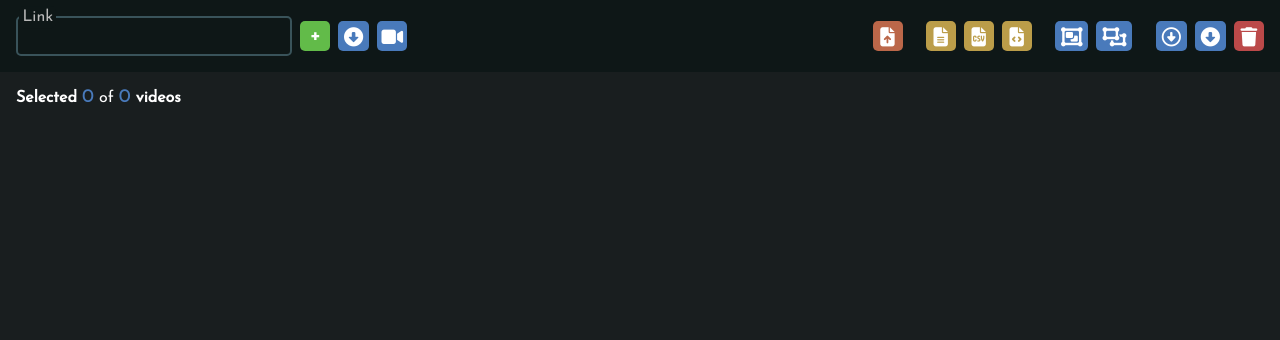
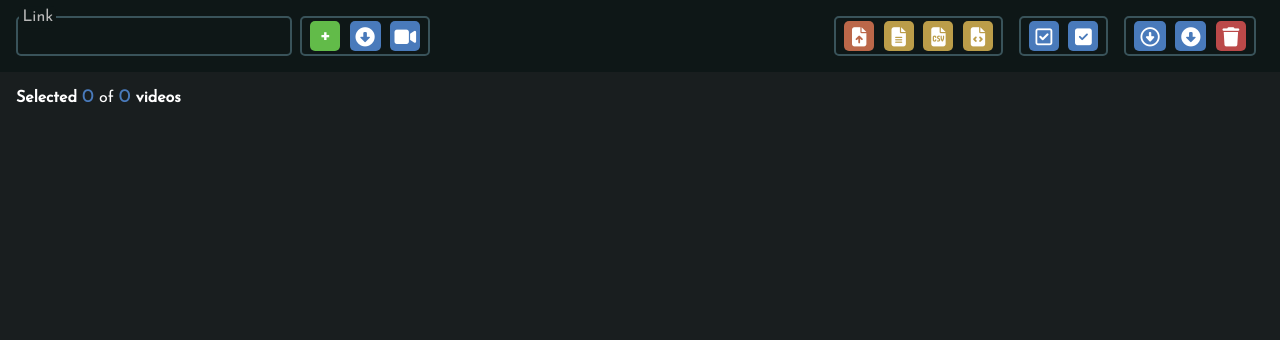
Before and after one commit to M4rshe1/ByteTube, a FastAPI app: page / in a window 1280 px wide. Shown: the part 86-426 px from the top of the page. Run offline with FastAPI, Linux system fonts and the light colour scheme; data comes from the database, SQL or seed files in the repository; data that the repository does not hold is empty; some libraries are stand-ins or nearby versions.

Commit message:
media query and some css

```diff
--- a/app.py
+++ b/app.py
@@ -1,4 +1,6 @@
 from __future__ import annotations
+
+import webbrowser
 
 from fastapi import FastAPI, Depends, Request, Form, status, BackgroundTasks, File, UploadFile
 
@@ -16,6 +18,10 @@ import modules
 models.Base.metadata.create_all(bind=engine)
 
 progress: dict = {"progress": 0, "total": 0}
+
+# start a browser window with the app
+webbrowser.open("http://localhost:8000", new=2)
+
 
 
 def get_db():
--- a/static/index.css
+++ b/static/index.css
@@ -124,11 +124,17 @@ header {
     background: #0e1717;
 }
 
-.toolbar-left {
+.toolbar-left, .toolbar-button-wrapper {
     display: flex;
     align-items: center;
 }
 
+.toolbar-button-wrapper {
+    border: solid 2px #39535a;
+    border-radius: 5px;
+    padding: .2rem;
+    margin: 0 .5rem;
+}
 
 .toolbar-right {
     display: flex;
@@ -140,6 +146,23 @@ header {
 .toolbar-button:hover, #iconToggle:hover {
     cursor: pointer;
     opacity: .7;
+}
+
+@media (max-width: 950px) {
+    .toolbar {
+        flex-direction: column;
+        align-items: flex-start;
+    }
+    .toolbar-left {
+        margin: 0 .5rem .5rem .5rem;
+    }
+    .toolbar-right, .toolbar-left {
+        justify-content: space-between;
+        width: 100%;
+    }
+    .toolbar-right .toolbar-button-wrapper:last-child {
+        margin-right: 0;
+    }
 }
 
 .download-selected-button, .download-all-button, #iconToggle {
@@ -163,7 +186,7 @@ header {
 }
 
 .toolbar-button, #iconToggle {
-    margin-left: .5rem;
+    margin: 0 .3rem;
     border: none;
     outline: none;
     height: 30px;
@@ -309,6 +332,7 @@ header {
     color: #ffc72e;
 }
 
+
 .message-Info .message-Info-icon {
     display: inline;
     color: #2b88ff;
--- a/static/index.js
+++ b/static/index.js
@@ -123,6 +123,9 @@ function updateProgress() {
             } else if ($("#in-progress-blocker").is(":visible")) {
                 window.location.reload();
             }
+        },
+        error: function (error) {
+            createMessage("You have lost connection to the server.", "Warning");
         }
     });
 }
@@ -135,10 +138,10 @@ function createMessage(msg, type) {
     let messageTitle = $("<div></div>").addClass("message-box-title").text(type);
     let messageIcons = $("<div></div>").addClass("message-icons");
     let messageText = $("<div></div>").addClass("message-box-text").text(msg);
-    let messageInfoIcon = $("<i></i>").addClass("fa-solid").addClass("fa-circle-info").addClass("message-info-icon").addClass("message-icon");
-    let messageErrorIcon = $("<i></i>").addClass("fa-solid").addClass("fa-circle-exclamation").addClass("message-error-icon").addClass("message-icon");
-    let messageWarningIcon = $("<i></i>").addClass("fa-solid").addClass("fa-triangle-exclamation").addClass("message-warning-icon").addClass("message-icon");
-    let messageSuccessIcon = $("<i></i>").addClass("fa-solid").addClass("fa-circle-check").addClass("message-success-icon").addClass("message-icon");
+    let messageInfoIcon = $("<i></i>").addClass("fa-solid").addClass("fa-circle-info").addClass("message-Info-icon").addClass("message-icon");
+    let messageErrorIcon = $("<i></i>").addClass("fa-solid").addClass("fa-circle-exclamation").addClass("message-Error-icon").addClass("message-icon");
+    let messageWarningIcon = $("<i></i>").addClass("fa-solid").addClass("fa-triangle-exclamation").addClass("message-Warning-icon").addClass("message-icon");
+    let messageSuccessIcon = $("<i></i>").addClass("fa-solid").addClass("fa-circle-check").addClass("message-Success-icon").addClass("message-icon");
 
     messageHeader.append(messageTitle);
     messageHeader.append(messageIcons);
@@ -151,6 +154,9 @@ function createMessage(msg, type) {
     messageBox.append(message);
     setTimeout(function () {
         message.fadeOut(1000);
+        setTimeout(function () {
+            message.remove();
+        }, 1000);
     }, 5000);
 }
 
--- a/templates/index.html
+++ b/templates/index.html
@@ -42,6 +42,8 @@
                 <span class="toolbar-label-text">Link</span>
                 <input type="text" name="link" class="url-input" autocomplete="off">
             </label>
+            <div class="toolbar-button-wrapper">
+
                 <input type="button" value="+" class="add-button toolbar-button link-button add-btn"
                        title="Add video/playlist to list" id="add">
                 <button type="button" class="download-all-button toolbar-button link-button download-directly-btn"
@@ -55,9 +57,12 @@
                     <i class="fa-solid fa-video"></i>
                     <i class="fa-solid fa-video-slash"></i>
                 </label>
+            </div>
 
         </div>
         <div class="toolbar-right">
+            <div class="toolbar-button-wrapper">
+
                 <form title="Import files" method="post" action="/import" enctype="multipart/form-data">
                     <button type="button" id="import-btn" class="import-button toolbar-button">
                         <i class="fa-solid fa-file-arrow-up"></i>
@@ -65,7 +70,7 @@
                     <input type="file" name="file" hidden="hidden" class="file-input">
                     <input type="checkbox" name="delete_before_import" hidden="hidden" class="file-input-checkbox">
                 </form>
-            &nbsp;&nbsp;&nbsp;
+
                 <div title="Export as TXT">
                     <button type="submit" class="export-button toolbar-button" file="txt">
                         <i class="fa-solid fa-file-lines"></i>
@@ -84,18 +89,22 @@
                     </button>
                     {#                <input type="text" name="convert" value="json" hidden="hidden" class="video-url">#}
                 </div>
-            &nbsp;&nbsp;&nbsp;
+            </div>
+            <div class="toolbar-button-wrapper">
+
                 <form action="/reverse_selection" method="post" title="Reverse your Selection">
                     <button type="submit" class="download-selected-button toolbar-button">
-                    <i class="fa-solid fa-object-group"></i>
+                        <i class="fa-regular fa-square-check"></i>
                     </button>
                 </form>
                 <form action="/select_all" method="post" title="Select al videos">
                     <button type="submit" class="download-selected-button toolbar-button">
-                    <i class="fa-solid fa-object-ungroup"></i>
+                        <i class="fa-solid fa-square-check"></i>
                     </button>
                 </form>
-            &nbsp;&nbsp;&nbsp;
+            </div>
+            <div class="toolbar-button-wrapper">
+
                 <form action="/download_selected" method="post" title="Download all selected Videos">
                     <button type="submit" class="download-selected-button toolbar-button">
                         <i class="fa-regular fa-circle-down"></i>
@@ -111,6 +120,7 @@
                         <i class="fa-solid fa-trash"></i>
                     </button>
                 </form>
+            </div>
         </div>
     </div>
     <div class="stats"><span><span class="stats-title">Selected</span> <span class="stats-value"
```
Lines whose indentation alone changed are shown as unchanged.
